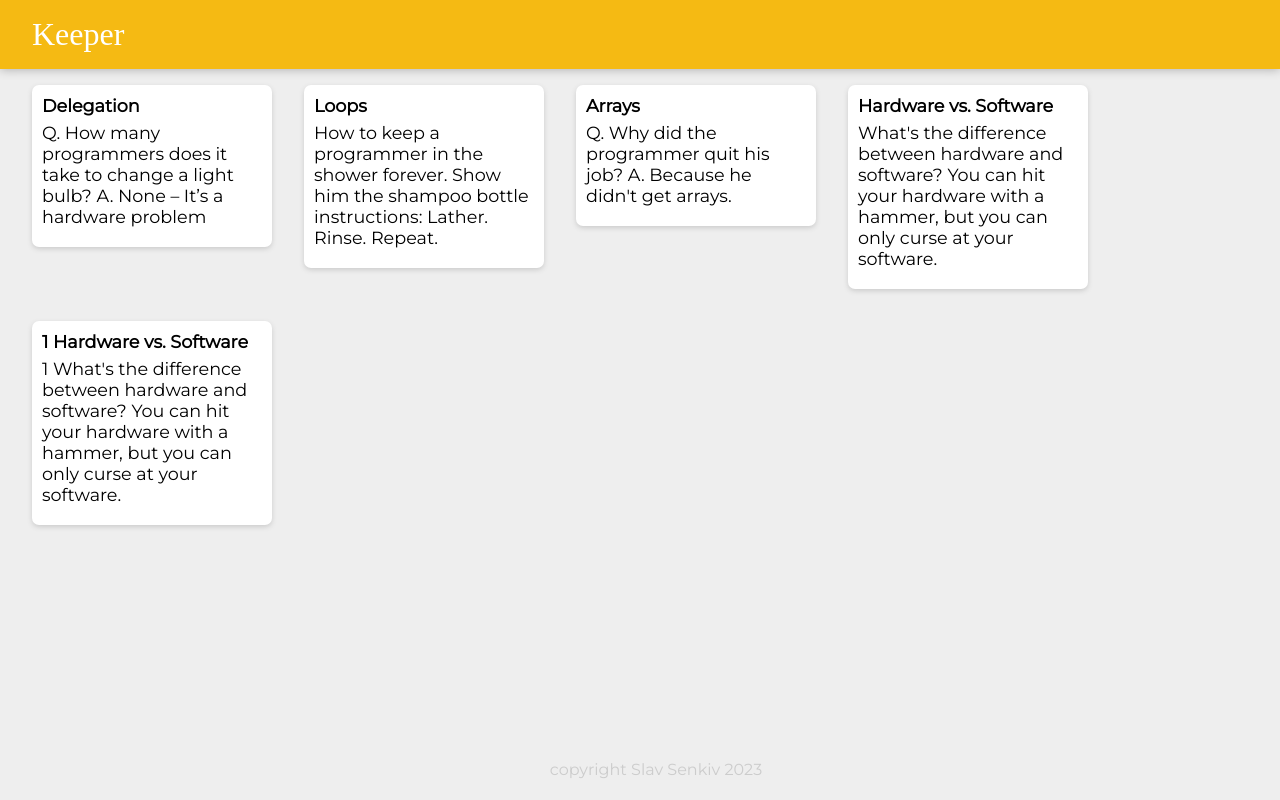
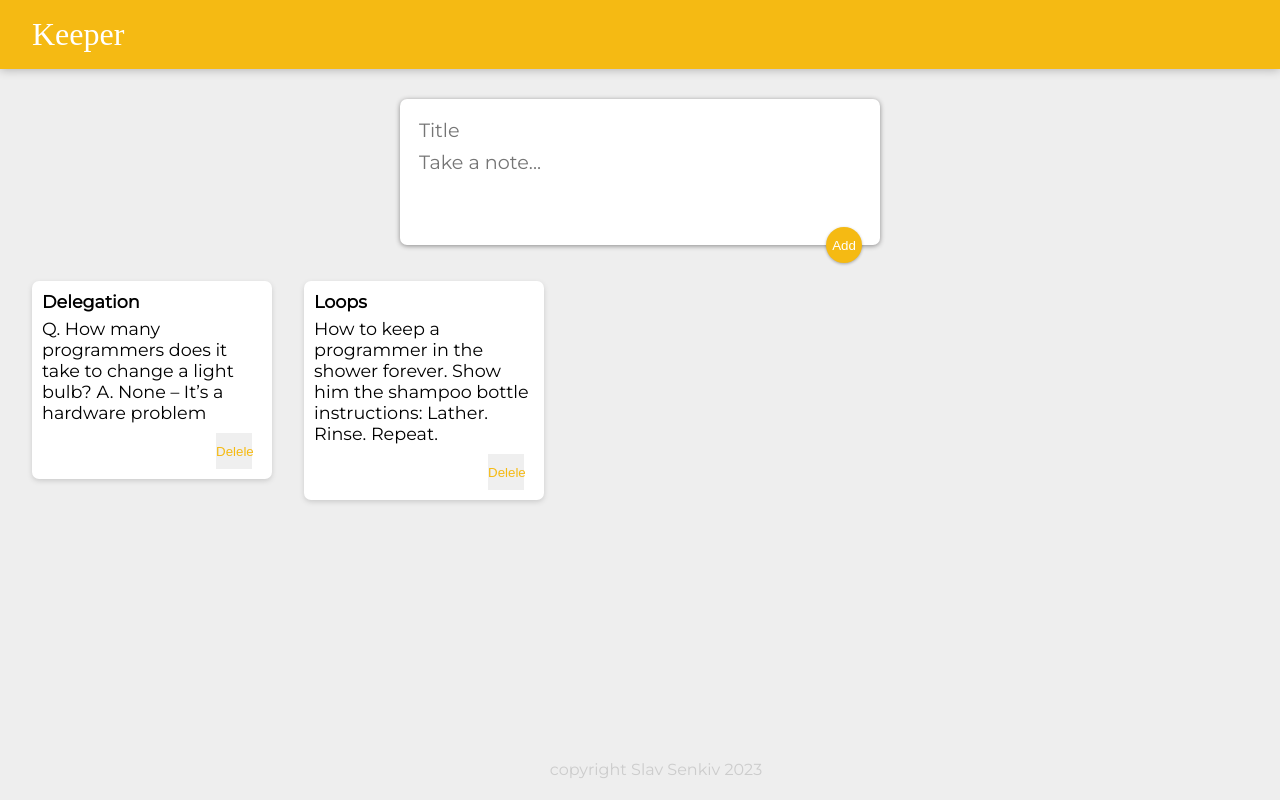
Before and after one commit to slavkoSenkiv/keeper-app, a React (Create React App) app: page / in a window 1280 px wide. Built offline with nearby package versions, Linux system fonts and the light colour scheme; a web font is replaced by a local one.

Commit message:
solved challenge with gpt and knowlage- my variant

```diff
--- a/src/components/App.jsx
+++ b/src/components/App.jsx
@@ -1,16 +1,34 @@
-import React from 'react';
-import ReactDOM from 'react-dom/client';
+import React, {useState} from 'react';
 import Header from './Header';
 import Footer from './Footer';
 import Note from './Note';
+import CreateArea from './CreateArea';
 import notes from '../notes';
 
 function App(){
+    const [notesArr, setNotes] = useState(notes);
+
     return (
         <div>
-            <Header />
-            {notes.map((note)=> <Note noteTitle={note.title} noteContent={note.content} />)}
-            <Footer />
+
+            <Header/>
+
+            <CreateArea
+                arr={notesArr}
+                updArr={setNotes}
+            />
+
+            {notesArr.map((note)=> (
+                <Note
+                    key={note.key}
+                    noteKey={note.key}
+                    noteTitle={note.title}
+                    noteContent={note.content}
+                    updArr={setNotes}
+                />
+            ))}
+
+            <Footer/>
         </div>
     )
 }
--- a/src/components/CreateArea.jsx
+++ b/src/components/CreateArea.jsx
@@ -1,12 +1,54 @@
-import React from "react";
+import React, {useState} from "react";
 
-function CreateArea() {
+function CreateArea(props) {
+  const [newTitle, setNewTitle] = useState("");
+  const [newContent, setNewContent] = useState("");
+
+  function handleTitleInput(event){
+    setNewTitle(event.target.value);
+  }
+
+  function handleContentInput(event){
+    setNewContent(event.target.value);
+  }
+
+  function buildNoteObj(titleText, contentText){
+    return {
+      key: props.arr.length + 1,
+      title: titleText,
+      content: contentText
+    }
+  }
+
+  function addNote(event){
+    event.preventDefault();
+    let newEntry = buildNoteObj(newTitle, newContent);
+    props.updArr(prevNotesArr=>[...prevNotesArr, newEntry]);
+    setNewTitle("");
+    setNewContent("");
+  }
+
   return (
     <div>
-      <form>
-        <input name="title" placeholder="Title" />
-        <textarea name="content" placeholder="Take a note..." rows="3" />
-        <button>Add</button>
+      <form onSubmit={addNote}>
+
+        <input
+          name="title"
+          placeholder="Title"
+          onChange={handleTitleInput}
+          value={newTitle}
+        />
+
+        <textarea
+          name="content"
+          placeholder="Take a note..."
+          rows="3"
+          onChange={handleContentInput}
+          value={newContent}
+        />
+
+        <button type="submit">Add</button>
+
       </form>
     </div>
   );
--- a/src/components/Note.jsx
+++ b/src/components/Note.jsx
@@ -1,12 +1,17 @@
 import React from 'react';
 
 function Note(props){
+
+    function deleteNote(key) {
+        props.updArr(prevNotes => prevNotes.filter(note => note.key !== props.noteKey));
+    }
     return (
         <div className='note'>
             <h1>{props.noteTitle}</h1>
             <p>{props.noteContent}</p>
+            <button onClick={()=>deleteNote(props.noteKey)}>Delele</button>
         </div>
-    )
+    );
 }
 
 export default Note;
```
Also changed, not shown: src/notes.js (+8 -5 lines).
